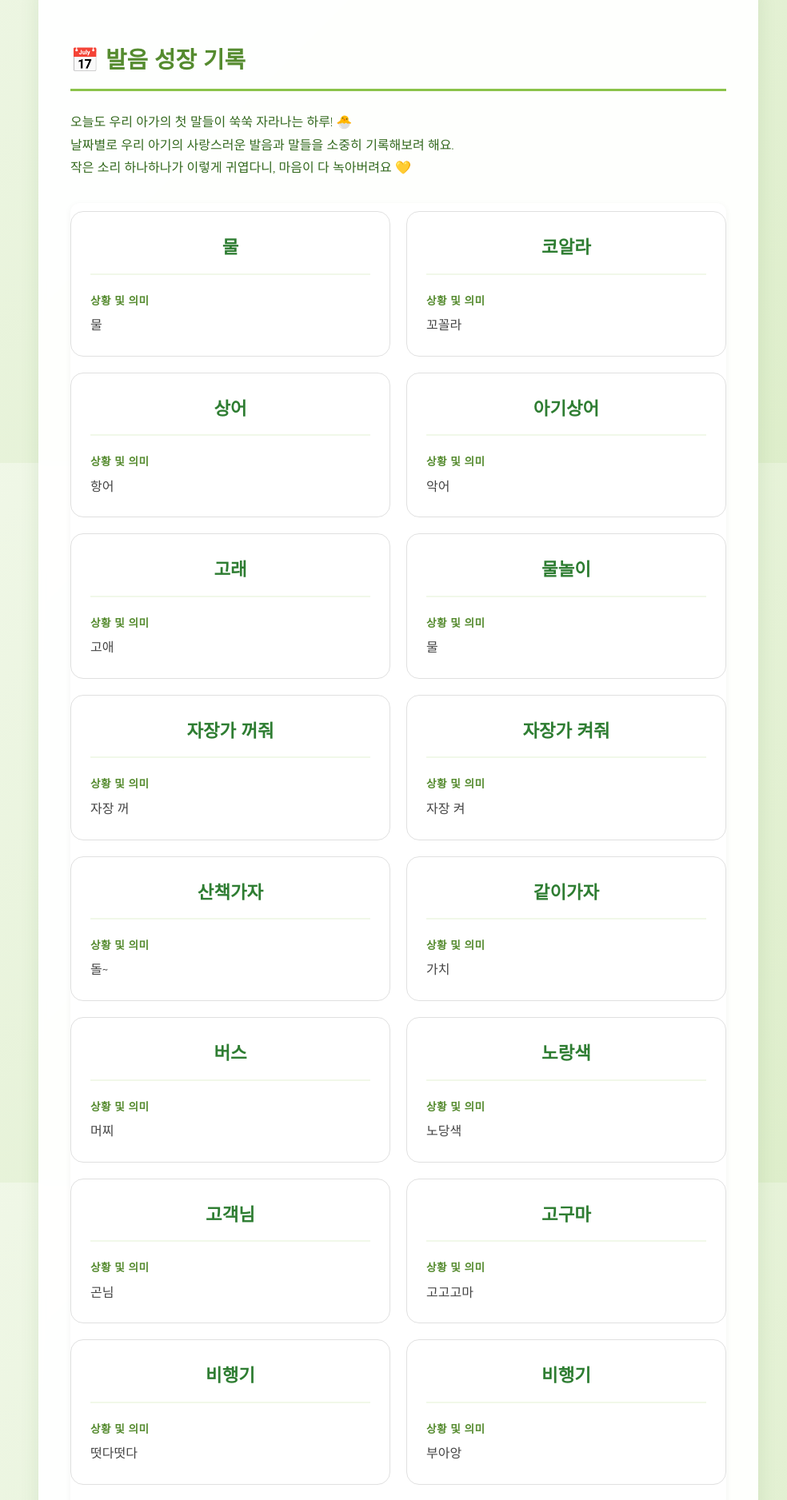
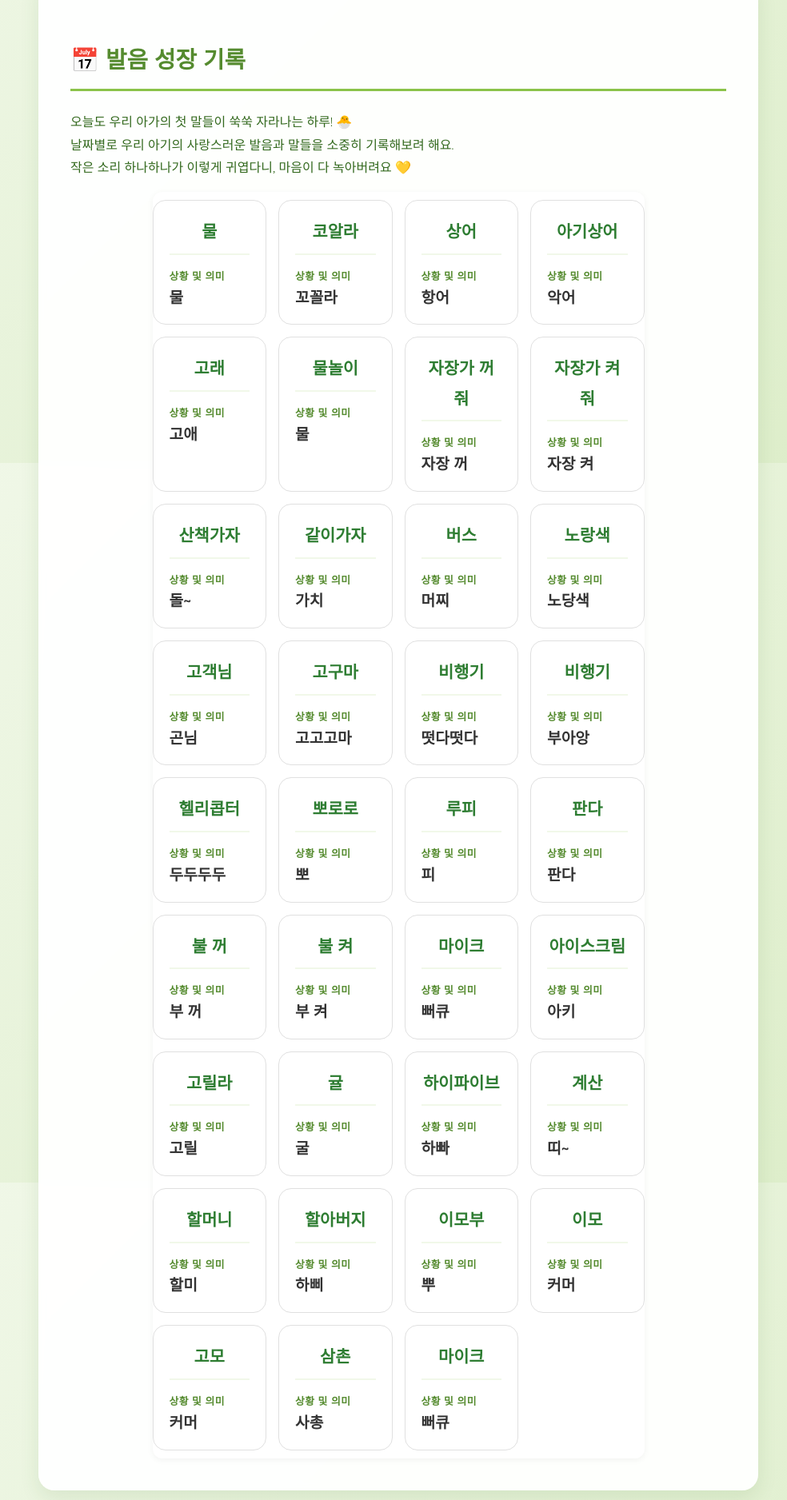
Before and after one commit to JunSungKang/baby-speech-diary, a Jekyll site: the page built from index.md, in a window 1280 px wide. Shown: the part 321-2197 px from the top of the page at 80% size, without its empty margins (142-1126 px from the left). Built offline with Jekyll 4.4.1, drawn with Linux system fonts in a browser that asks for light colours; our own code applies the rules of GitHub Pages for plain Markdown files.

Commit message:
feat: 초기 기본 스타일 및 반응형 레이아웃을 추가합니다.

```diff
--- a/assets/css/style.css
+++ b/assets/css/style.css
@@ -138,7 +138,8 @@ blockquote {
 /* Card Table Transformation */
 .card-table {
     display: block;
-    width: 100%;
+    width: 75%; /* Reduced width as requested */
+    margin: 0 auto; /* Center the table */
 }
 
 .card-table thead {
@@ -147,8 +148,8 @@ blockquote {
 
 .card-table tbody {
     display: grid;
-    grid-template-columns: repeat(auto-fill, minmax(280px, 1fr));
-    gap: 20px;
+    grid-template-columns: repeat(4, 1fr); /* Desktop: 4 columns */
+    gap: 15px;
     padding: 10px 0;
 }
 
@@ -156,13 +157,14 @@ blockquote {
     background: #ffffff;
     border: 1px solid #e0e0e0;
     border-radius: 16px;
-    padding: 24px;
+    padding: 20px;
     display: flex;
     flex-direction: column;
-    gap: 12px;
+    gap: 10px;
     transition: all 0.3s ease;
     position: relative;
     overflow: hidden;
+    text-align: center; /* Center text inside cards */
 }
 
 .card-table tr:hover {
@@ -183,7 +185,7 @@ blockquote {
 .card-table td::before {
     content: attr(data-label);
     display: block;
-    font-size: 0.85rem;
+    font-size: 0.8rem;
     color: var(--primary-color);
     font-weight: 700;
     margin-bottom: 4px;
@@ -191,24 +193,44 @@ blockquote {
     letter-spacing: 0.5px;
 }
 
-/* Specific styling for the first cell (Word) to make it pop */
+/* 1. Word (First Column) */
 .card-table td:first-child {
-    font-size: 1.4rem;
+    font-size: 1.3rem;
     font-weight: 700;
     color: #2e7d32;
     margin-bottom: 8px;
     border-bottom: 2px solid #f1f8e9;
-    padding-bottom: 12px;
+    padding-bottom: 8px;
 }
 
 .card-table td:first-child::before {
-    display: none; /* Hide label for the main title of the card */
+    display: none;
+}
+
+/* 2. Meaning (Second Column) - Increased Size */
+.card-table td:nth-child(2) {
+    font-size: 1.2rem; /* Increased from default */
+    font-weight: 600;
+    color: #333;
+    line-height: 1.4;
 }
 
 /* Responsive adjustments */
+@media (max-width: 900px) {
+    .card-table {
+        width: 90%; /* Use more space on tablet */
+    }
+    .card-table tbody {
+        grid-template-columns: repeat(3, 1fr); /* Tablet: 3 columns */
+    }
+}
+
 @media (max-width: 600px) {
+    .card-table {
+        width: 90%; /* Use more space on mobile */
+    }
     .card-table tbody {
-        grid-template-columns: 1fr;
+        grid-template-columns: 1fr; /* Mobile: 1 column */
     }
 
     .card-table tr {
```
